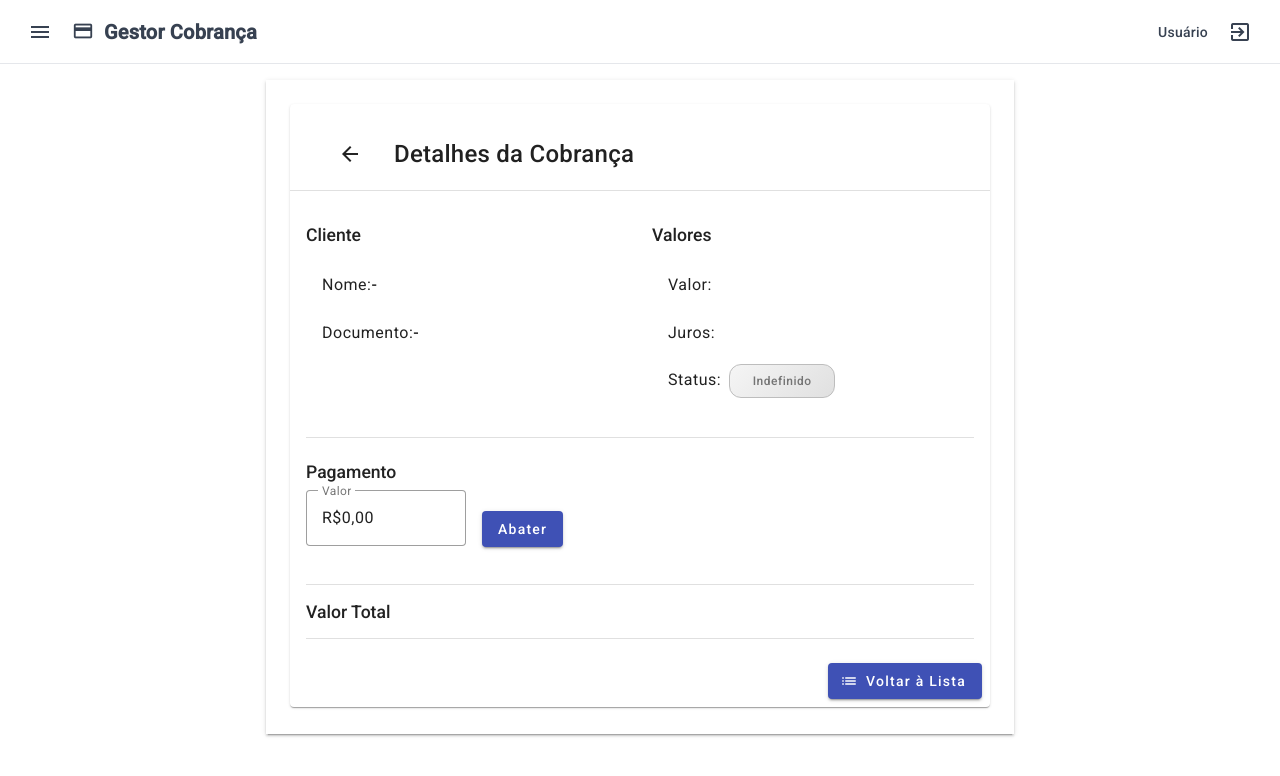
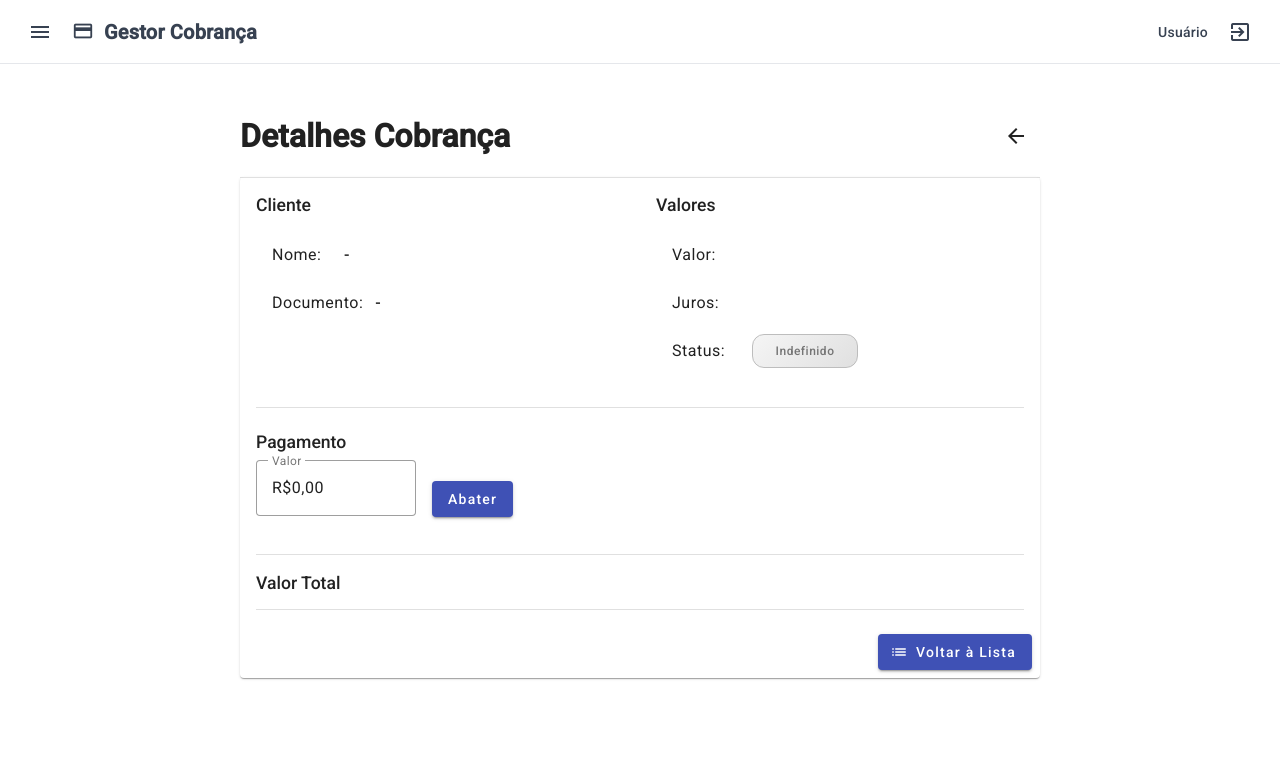
Before and after one commit to Erivelto/gestor-cobranca-angular-pwa, an Angular app: page /cobrancas/detalhes/1 in a window 1280 px wide. Shown: the top 776 px of the page. Built offline with nearby package versions, Linux system fonts and the light colour scheme; no server answers.

Commit message:
feat: enhance layout and styling for cobrança details and pessoas list components

```diff
--- a/src/app/components/cobrancas/detalhes/cobranca-detalhes.component.html
+++ b/src/app/components/cobrancas/detalhes/cobranca-detalhes.component.html
@@ -1,16 +1,18 @@
-
-
-
-
-<div class="cobranca-detalhes mat-elevation-z2" style="padding: 24px; max-width: 700px; margin: 0 auto;">
-  <mat-card>
-    <mat-card-header>
-      <mat-card-title style="display: flex; align-items: center; gap: 12px;">
-        <button mat-icon-button (click)="voltarLista()" style="margin-right: 8px;">
+<div class="cobranca-detalhes">
+  <div class="page-container">
+    <div class="dashboard-header">
+      <div style="display: flex; justify-content: space-between; align-items: center; width: 100%;">
+        <div class="header-title">
+          <h1>Detalhes Cobrança</h1>
+        </div>
+        <button mat-icon-button (click)="voltarLista()" matTooltip="Voltar" class="back-button">
           <mat-icon>arrow_back</mat-icon>
         </button>
-        <span style="font-size: 1.5rem; font-weight: 500;">Detalhes da Cobrança</span>
-      </mat-card-title>
+      </div>
+    </div>
+
+    <mat-card>
+      <!-- <mat-card-header>
         <mat-card-subtitle>
           <span *ngIf="cobrancaDetalhes?.dataVencimento">
             Vencimento: {{ cobrancaDetalhes.dataVencimento | date:'dd/MM/yyyy' }}
@@ -19,56 +21,66 @@
             Pagamento: {{ cobrancaDetalhes.dataPagamento | date:'dd/MM/yyyy' }}
           </span>
         </mat-card-subtitle>
-    </mat-card-header>
+      </mat-card-header> -->
       <mat-divider></mat-divider>
       <mat-card-content>
-      <div style="display: grid; grid-template-columns: 1fr 1fr; gap: 24px; margin-top: 16px;">
-        <div>
+        <div class="mat-row" style="display: flex; gap: 32px; flex-wrap: wrap;">
+          <div class="mat-col" style="flex: 1 1 300px; min-width: 240px;">
             <h3 style="margin-bottom: 8px; font-size: 1.1rem; font-weight: 500;">Cliente</h3>
             <mat-list>
               <mat-list-item>
-              <span matLine>Nome:</span>
+                <div style="display: flex; align-items: center; gap: 12px; width: 100%;">
+                  <span matLine style="min-width: 60px;">Nome:</span>
                   <span matLine style="font-weight: 500;">{{ pessoaDetalhes?.nome || '-' }}</span>
+                </div>
               </mat-list-item>
               <mat-list-item>
-              <span matLine>Documento:</span>
+                <div style="display: flex; align-items: center; gap: 12px; width: 100%;">
+                  <span matLine style="min-width: 60px;">Documento:</span>
                   <span matLine style="font-weight: 500;">{{ pessoaDetalhes?.documento || '-' }}</span>
+                </div>
               </mat-list-item>
             </mat-list>
           </div>
-        <div>
+          <div class="mat-col" style="flex: 1 1 300px; min-width: 240px;">
             <h3 style="margin-bottom: 8px; font-size: 1.1rem; font-weight: 500;">Valores</h3>
             <mat-list>
               <mat-list-item>
-              <span matLine>Valor:</span>
+                <div style="display: flex; align-items: center; gap: 12px; width: 100%;">
+                  <span matLine style="min-width: 60px;">Valor:</span>
                   <span matLine style="font-weight: 500;">{{ cobrancaDetalhes?.valor | currency:'BRL':'symbol':'1.2-2' }}</span>
+                </div>
               </mat-list-item>
               <mat-list-item>
-              <span matLine>Juros:</span>
+                <div style="display: flex; align-items: center; gap: 12px; width: 100%;">
+                  <span matLine style="min-width: 60px;">Juros:</span>
                   <span matLine style="font-weight: 500;">{{ cobrancaDetalhes?.juros }}</span>
+                </div>
               </mat-list-item>
               <mat-list-item>
-              <span matLine>Status:</span>
+                <div style="display: flex; align-items: center; gap: 12px; width: 100%;">
+                  <span matLine style="min-width: 60px;">Status:</span>
                   <span matLine>
                     <span class="badge-status" [ngClass]="getStatusClass(cobrancaDetalhes?.status)">
                       {{ getStatusText(cobrancaDetalhes?.status) }}
                     </span>
                   </span>
+                </div>
               </mat-list-item>
             </mat-list>
           </div>
         </div>
+      </mat-card-content>
+      <mat-card-content>
         <mat-divider style="margin: 24px 0;"></mat-divider>
         <div style="margin-bottom: 16px;">
           <h3 style="font-size: 1.1rem; font-weight: 500; margin-bottom: 8px;">Pagamento</h3>
           <div style="display: flex; align-items: center; gap: 16px;">
             <mat-form-field appearance="outline" style="width: 160px;">
               <mat-label>Valor</mat-label>
-            <input matInput type="text" [value]="valorPagamentoFormatado"
-                   (input)="onValorPagamentoInput($event)"
-                   (focus)="onValorPagamentoFocus($event)"
-                   (blur)="onValorPagamentoBlur($event)"
-                   placeholder="0,00" maxlength="15">
+              <input matInput type="text" [value]="valorPagamentoFormatado" (input)="onValorPagamentoInput($event)"
+                (focus)="onValorPagamentoFocus($event)" (blur)="onValorPagamentoBlur($event)" placeholder="0,00"
+                maxlength="15">
               <span matTextPrefix>R$ </span>
             </mat-form-field>
             <button mat-raised-button color="primary" (click)="abaterPagamento()">
@@ -79,7 +91,8 @@
         <mat-divider></mat-divider>
         <div style="margin-bottom: 16px;">
           <h3 style="font-size: 1.1rem; font-weight: 500; margin-bottom: 8px;">Valor Total</h3>
-        <span style="font-size: 1.2rem; font-weight: 600;">{{ cobrancaDetalhes?.valorTotal | currency:'BRL':'symbol':'1.2-2' }}</span>
+          <span style="font-size: 1.2rem; font-weight: 600;">{{ cobrancaDetalhes?.valorTotal |
+            currency:'BRL':'symbol':'1.2-2' }}</span>
         </div>
         <mat-divider></mat-divider>
         <div *ngIf="historicoPagamentos.length > 0" style="margin-bottom: 16px;">
--- a/src/app/components/pessoas/lista/pessoas-lista.component.css
+++ b/src/app/components/pessoas/lista/pessoas-lista.component.css
@@ -1,15 +1,19 @@
 .mat-mdc-menu-content {
   background-color: #fff !important;
 }
+
 :host ::ng-deep .mat-mdc-menu-content {
   background-color: #fff !important;
 }
+
 .enhanced-menu .mat-mdc-menu-content {
   background-color: #fff !important;
 }
+
 .enhanced-menu .mat-mdc-menu-content {
   background: #fff !important;
 }
+
 /* Container principal */
 .pessoas-lista-container {
   padding: 20px;
@@ -33,6 +37,7 @@
     opacity: 0;
     transform: translateY(20px);
   }
+
   to {
     opacity: 1;
     transform: translateY(0);
@@ -188,7 +193,6 @@
 }
 
 .nome-text {
-  font-weight: 600;
   color: #374151;
 }
 
@@ -291,7 +295,8 @@
   grid-template-columns: 1fr 1fr;
   gap: 8px;
   padding: 0 2px;
-  align-items: stretch; /* Alinha os cards verticalmente */
+  align-items: stretch;
+  /* Alinha os cards verticalmente */
 }
 
 .pessoa-card {
@@ -328,8 +333,13 @@
 
 /* Animações simples */
 @keyframes fadeIn {
-  from { opacity: 0; }
-  to { opacity: 1; }
+  from {
+    opacity: 0;
+  }
+
+  to {
+    opacity: 1;
+  }
 }
 
 .mobile-cards .pessoa-card {
@@ -575,19 +585,22 @@
   left: -100%;
   width: 100%;
   height: 100%;
-  background: linear-gradient(
-    90deg,
+  background: linear-gradient(90deg,
       transparent,
       rgba(102, 126, 234, 0.1),
-    transparent
-  );
+      transparent);
   animation: shimmerCard 1.5s infinite;
   z-index: 1;
 }
 
 @keyframes shimmerCard {
-  0% { left: -100%; }
-  100% { left: 100%; }
+  0% {
+    left: -100%;
+  }
+
+  100% {
+    left: 100%;
+  }
 }
 
 /* Micro-interações refinadas */
@@ -696,7 +709,7 @@
 /* Coluna de ações */
 .actions-column {
   text-align: center;
-  width: 80px;
+  width: 40px;
 }
 
 .actions-btn {
@@ -1017,7 +1030,9 @@
   .pessoa-card.destacado {
     border-left: 3px solid #ffffff !important;
     background: #ffffff !important;
-}  .info-row {
+  }
+
+  .info-row {
     padding: 14px 18px;
     border-radius: 14px;
   }
```
Lines whose indentation alone changed are shown as unchanged.
